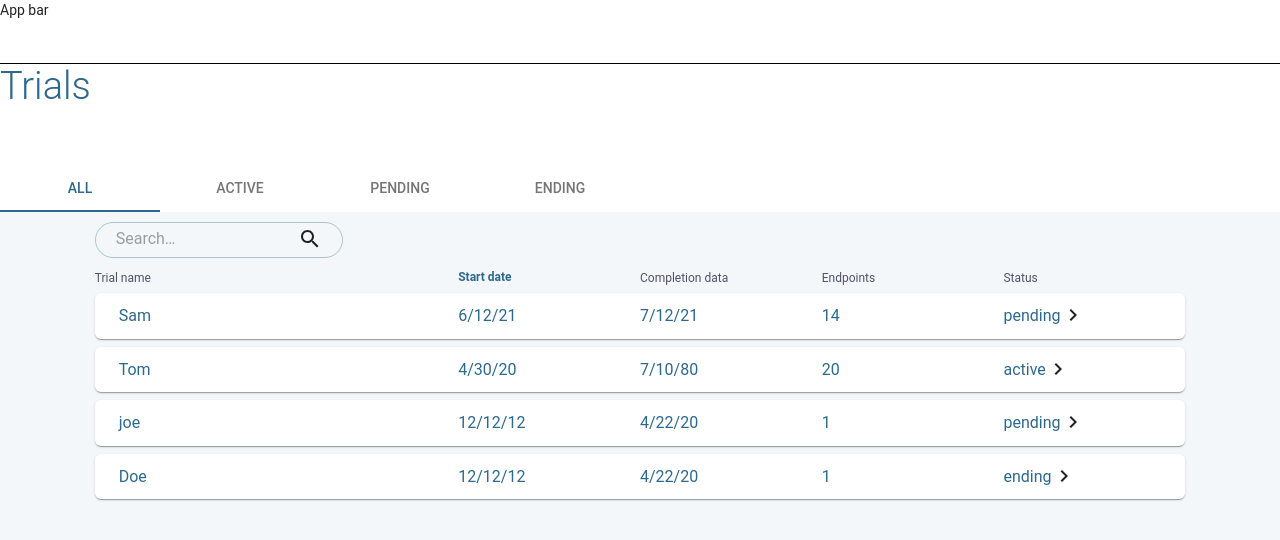
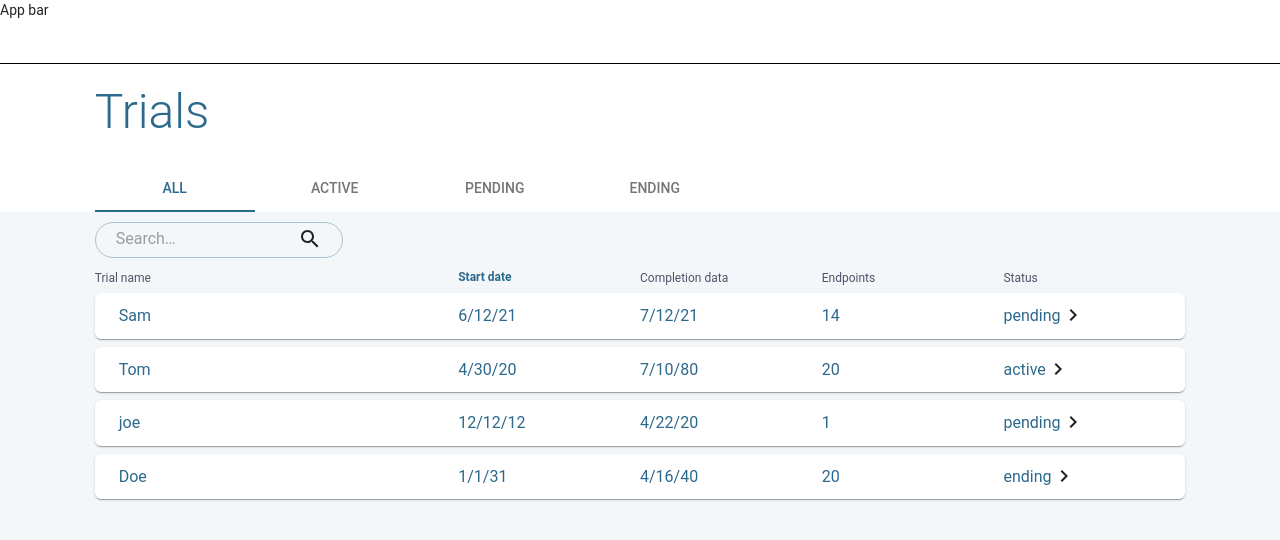
Before and after one commit to Dell-TICRH-Clinical-Trial-App-Dev-Team/Itrial-admin-panel, a React (Create React App) app: page /trials in a window 1280 px wide. Shown: the top 540 px of the page. Built offline with nearby package versions, Linux system fonts and the light colour scheme.

Commit message:
added comments

```diff
--- a/src/pages/Trials/TabBody/Cards/InfoCard.tsx
+++ b/src/pages/Trials/TabBody/Cards/InfoCard.tsx
@@ -7,6 +7,7 @@ import Paper from "@material-ui/core/Paper";
 import {makeStyles} from "@material-ui/core";
 import {Theme} from "@material-ui/core/styles";
 
+//styling
 const useStyles = makeStyles((theme: Theme) => ({
     paper: {
         display: "flex",
@@ -26,6 +27,7 @@ const useStyles = makeStyles((theme: Theme) => ({
     }
 }));
 
+//typescript
 interface CardProps {
     name: string,
     startDate: string,
@@ -34,6 +36,8 @@ interface CardProps {
     status: string
 
 }
+
+//Represents singular data entry
 const InfoCard: React.FC<CardProps> = ({name, startDate, completionDate, endpoints, status}) => {
     const classes = useStyles();
     return (
@@ -66,7 +70,6 @@ const InfoCard: React.FC<CardProps> = ({name, startDate, completionDate, endpoin
                         </Typography>
                         <KeyboardArrowRightIcon  />
                     </div>
-
                 </Grid>
             </Paper>
         </Grid>
--- a/src/pages/Trials/TabBody/Cards/InfoHeading.tsx
+++ b/src/pages/Trials/TabBody/Cards/InfoHeading.tsx
@@ -4,11 +4,14 @@ import Typography from "@material-ui/core/Typography";
 import {makeStyles} from "@material-ui/core";
 import {Theme} from "@material-ui/core/styles";
 
+//styling
 const useStyles = makeStyles((theme: Theme) => ({
     section: {
         // border: "1px solid black"
     },
 }));
+
+// Displays table heading of trials
 const InfoHeading: React.FC = () => {
     const classes = useStyles();
     return (
--- a/src/pages/Trials/TabBody/SearchBar.tsx
+++ b/src/pages/Trials/TabBody/SearchBar.tsx
@@ -3,8 +3,7 @@ import {makeStyles, Theme} from "@material-ui/core/styles";
 import InputBase from '@material-ui/core/InputBase';
 import SearchIcon from "@material-ui/icons/Search"
 
-// import SearchIcon from '@material-ui/icons/Search';
-
+//styling
 const useStyles = makeStyles((theme: Theme) => ({
     root: {
         margin: "10px 0",
@@ -21,8 +20,10 @@ const useStyles = makeStyles((theme: Theme) => ({
     }
 }));
 
+//search bar above trial entry
 const SearchBar : React.FC = () => {
     const classes = useStyles();
+
     return (
         <div className={classes.root}>
             <div >
--- a/src/pages/Trials/TrialTabs.tsx
+++ b/src/pages/Trials/TrialTabs.tsx
@@ -4,12 +4,12 @@ import AppBar from '@material-ui/core/AppBar';
 import Tabs from '@material-ui/core/Tabs';
 import Tab from '@material-ui/core/Tab';
 import TabPanel from "./TabBody/TabPanel";
-import Button from "@material-ui/core/Button";
 import InfoCards from "./TabBody/Cards/InfoCards";
 
 //FIXME: Replace with real data
 import data from "./dummyData.json"
 
+//data typescript, adapt for actual data
 interface item {
     name: string,
     startDate: string,
@@ -21,8 +21,7 @@ interface item {
 
 let dummyData : item[] = data;
 
-
-
+//styling
 const useStyles = makeStyles((theme: Theme) => ({
     root: {
         flexGrow: 1,
@@ -31,28 +30,26 @@ const useStyles = makeStyles((theme: Theme) => ({
     appBar: {
         boxShadow: "none",
         backgroundColor: "white",
+        paddingLeft: "7.4vw"
     },
     tabs: {
         backgroundColor: "white"
     }
 }));
 
-const all : string = "all";
-const active : string = "active";
-const pending : string = "pending";
-
-
-
-const Trials = () => {
+//Entry point for the Tabs
+const TrialTabs= () => {
     const classes = useStyles();
     const [value, setValue] = React.useState(0);
 
+    //shifts tab display
     const handleChange = (event: React.ChangeEvent<{}>, newValue: number) => {
         setValue(newValue);
     };
 
     return (
         <div className={classes.root}>
+            {/* Tab header */}
             <AppBar position="static" className={classes.appBar}>
                 <Tabs
                     value={value}
@@ -68,6 +65,8 @@ const Trials = () => {
                     <Tab label="Ending"  />
                 </Tabs>
             </AppBar>
+
+            {/* Content per tab */}
             <TabPanel value={value} index={0}>
               <InfoCards data={dummyData} statusShow={"all"}/>
             </TabPanel>
@@ -84,4 +83,4 @@ const Trials = () => {
     );
 };
 
-export default Trials;
+export default TrialTabs;
--- a/src/pages/Trials/Trials.tsx
+++ b/src/pages/Trials/Trials.tsx
@@ -3,6 +3,8 @@ import TrialTabs from "./TrialTabs";
 import Typography from "@material-ui/core/Typography";
 import {makeStyles, Theme} from "@material-ui/core/styles";
 
+
+//styling
 const useStyles = makeStyles((theme: Theme) => ({
     appBar: {
         height: "64px",
@@ -12,14 +14,17 @@ const useStyles = makeStyles((theme: Theme) => ({
     },
     heading: {
         height: "100px",
-        backgroundColor: "white"
+        backgroundColor: "white",
+        padding: "20px 0 0 7.4vw"
     }
 }));
 
+//
 const Trials = () => {
     const classes = useStyles();
     return (
         <div>
+            {/*FIXME: Add App Bar*/}
             <div className={classes.appBar}>App bar</div>
             <div className={classes.heading}>
                 <Typography variant="h1">
--- a/src/pages/Trials/dummyData.json
+++ b/src/pages/Trials/dummyData.json
@@ -25,9 +25,9 @@
   },
   {
     "name": "Doe",
-    "startDate": "12/12/12",
-    "completionDate": "4/22/20",
-    "endpoints": 1,
+    "startDate": "1/1/31",
+    "completionDate": "4/16/40",
+    "endpoints": 20,
     "status": "ending",
     "id": 4
   }
--- a/src/theme.tsx
+++ b/src/theme.tsx
@@ -28,7 +28,7 @@ const theme = createTheme({
       '"Segoe UI Symbol"',
     ].join(","),
     h1: {
-      fontSize: "38px",
+      fontSize: "48px",
       color: "#2C698D"
     },
     h6: {
```
Also changed, not shown: src/pages/Trials/TabBody/Cards/InfoCards.tsx (+4 -7 lines), src/pages/Trials/TabBody/TabPanel.tsx (+7 -1 lines).
